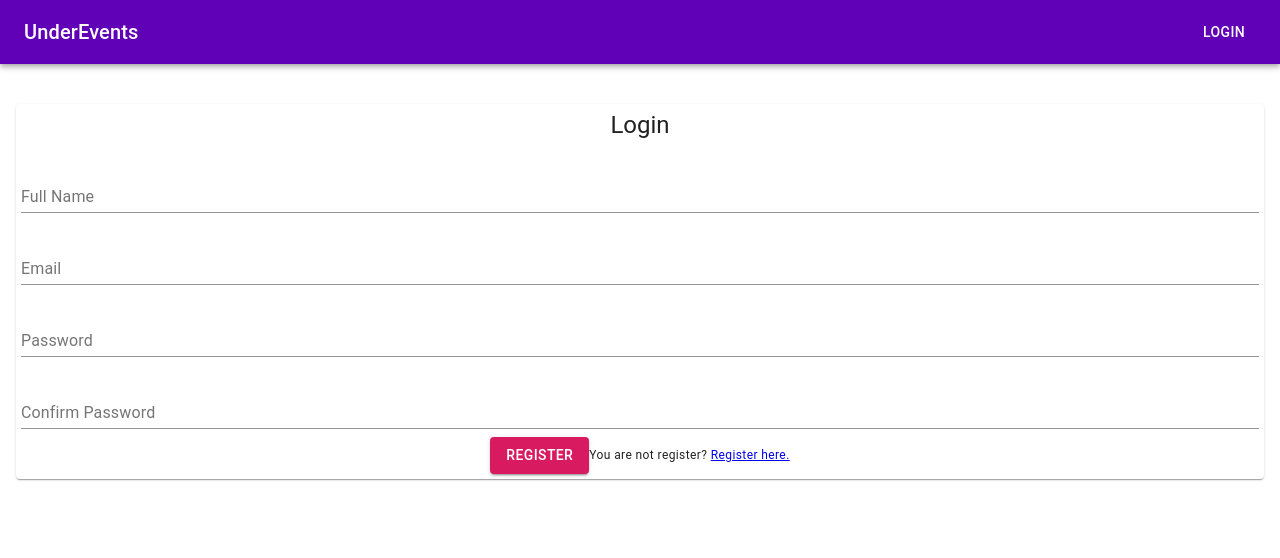
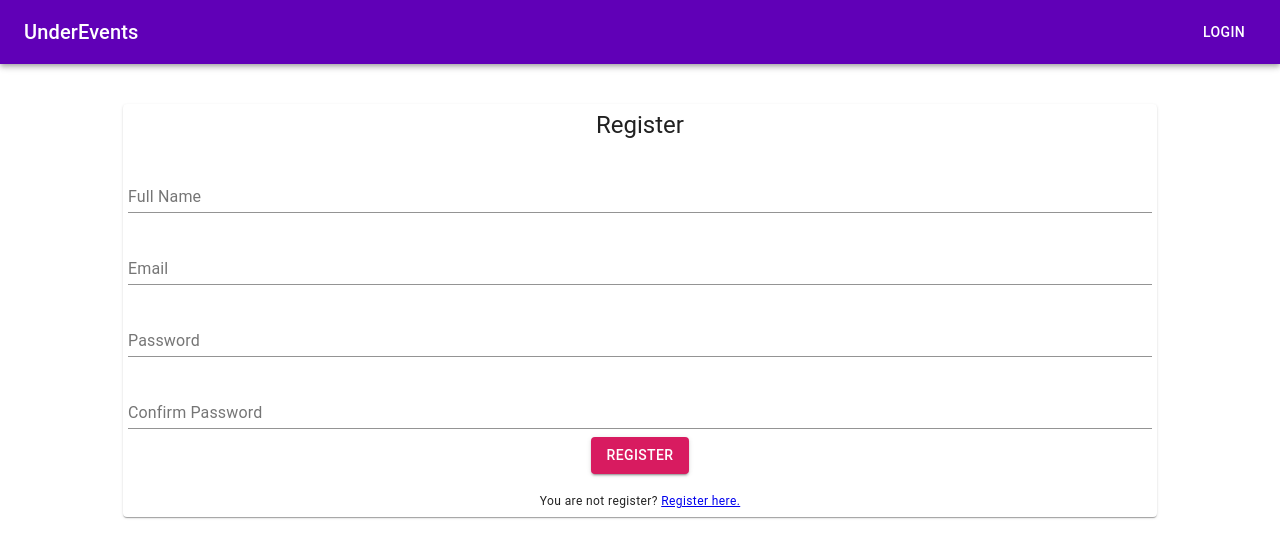
Before and after one commit to Yegaston/underevents, a React (Create React App) app: page /register in a window 1280 px wide. Shown: the top 558 px of the page. Built offline with nearby package versions, Linux system fonts and the light colour scheme.

Commit message:
Fixing bug, cant back to index when login user

```diff
--- a/src/App.jsx
+++ b/src/App.jsx
@@ -1,6 +1,7 @@
 import React from "react";
 import "./App.css";
 import { BrowserRouter as Router, Route, Switch } from "react-router-dom";
+
 import { createMuiTheme, MuiThemeProvider } from "@material-ui/core/styles";
 
 import { Provider } from "react-redux";
--- a/src/components/LoginForm.jsx
+++ b/src/components/LoginForm.jsx
@@ -45,11 +45,13 @@ class LoginForm extends Component {
   }
 
   async LoginAction(e) {
+    e.preventDefault();
     const { email, password } = this.state;
     const userToLogin = {
       email,
       password
     };
+    console.log(this.props.history);
     await this.props.loginUser(userToLogin, this.props.history);
     const { errors } = this.props.user;
     console.log(errors);
@@ -81,6 +83,7 @@ class LoginForm extends Component {
                 {errors}
               </Typography>
             ) : null}
+            <form noValidate onSubmit={this.LoginAction}>
               <TextField
                 label="Email"
                 type="email"
@@ -103,18 +106,20 @@ class LoginForm extends Component {
               />
               <Button
                 fullWidth
+                type="submit"
                 variant="contained"
                 color="secondary"
+                onClick={this.LoginAction}
                 className={classes.buttonStyle}
                 component="span"
-              onClick={this.LoginAction}
               >
                 Login
               </Button>
               <br />
               <Typography variant="caption">
-              You are not register? <Link to="/register">Register here.</Link>{" "}
+                You are not register? <Link to="/register">Register here.</Link>
               </Typography>
+            </form>
           </Grid>
         </Card>
       </div>
--- a/src/components/RegisterForm.jsx
+++ b/src/components/RegisterForm.jsx
@@ -7,11 +7,13 @@ import Card from "@material-ui/core/Card";
 import Grid from "@material-ui/core/Grid";
 import TextField from "@material-ui/core/TextField";
 import Button from "@material-ui/core/Button";
+
 const useStyles = theme => ({
   //   ...theme,
   textField: {},
   formStyles: {
-    padding: 5
+    padding: 5,
+    width: "80vw"
   },
   root: {
     justifyContent: "center"
@@ -44,9 +46,14 @@ class RegisterForm extends Component {
     return (
       <div>
         <Card className={classes.formStyles}>
-          <Grid container direction="row" justify="center" alignItems="center">
+          <Grid
+            container
+            direction="column"
+            justify="center"
+            alignItems="center"
+          >
             <Typography variant="h5" component="h2" gutterBottom align="center">
-              Login
+              Register
             </Typography>
             <TextField
               label="Full Name"
--- a/src/pages/Login.jsx
+++ b/src/pages/Login.jsx
@@ -9,12 +9,12 @@ const useStyles = makeStyles(theme => ({
   }
 }));
 
-export default function Login() {
+export default function Login(props) {
   const classes = useStyles();
   return (
     <div className={classes.root}>
       <Grid container direction="row" justify="center" alignItems="center">
-        <LoginForm />
+        <LoginForm history={props.history} />
       </Grid>
     </div>
   );
--- a/src/redux/actions/actionsUser.js
+++ b/src/redux/actions/actionsUser.js
@@ -1,5 +1,5 @@
 import Axios from "axios";
-import { SET_USER, SET_ERRORS } from "../types";
+import { SET_USER, SET_ERRORS, CLEAR_ERRORS } from "../types";
 
 export const loginUser = (userData, history) => async dispatch => {
   try {
@@ -7,12 +7,16 @@ export const loginUser = (userData, history) => async dispatch => {
     const token = res.data.idToken;
     setAuthorizationHeader(token);
     dispatch(getUserData());
+    dispatch({ type: CLEAR_ERRORS });
     history.push("/");
   } catch (err) {
+    console.log(err);
     if (err.response.status === 400 || err.response.status === 500) {
       dispatch({
         type: SET_ERRORS,
-        payload: { errors: "Something go wrong, check the email and password" }
+        payload: {
+          errors: "Something go wrong, check the email and password"
+        }
       });
     }
   }
--- a/src/redux/reducers/userReducer.js
+++ b/src/redux/reducers/userReducer.js
@@ -1,4 +1,4 @@
-import { SET_USER, SET_ERRORS } from "../types";
+import { SET_USER, SET_ERRORS, CLEAR_ERRORS } from "../types";
 
 const initialState = {
   email: "",
@@ -18,6 +18,11 @@ export default function(state = initialState, action) {
         ...state,
         ...action.payload
       };
+    case CLEAR_ERRORS:
+      return {
+        ...state,
+        errors: null
+      };
     default:
       return { ...state };
   }
--- a/src/redux/types.js
+++ b/src/redux/types.js
@@ -1,2 +1,3 @@
 export const SET_USER = "SET_USER";
 export const SET_ERRORS = "SET_ERRORS";
+export const CLEAR_ERRORS = "CLEAR_ERRORS";
```
Lines whose indentation alone changed are shown as unchanged.
